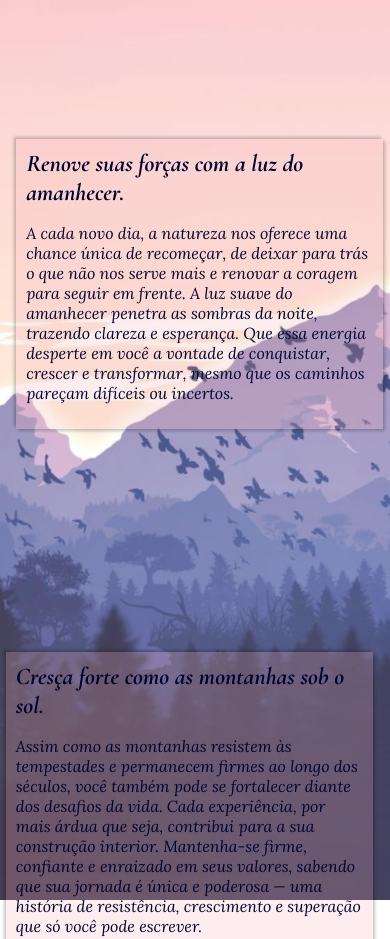
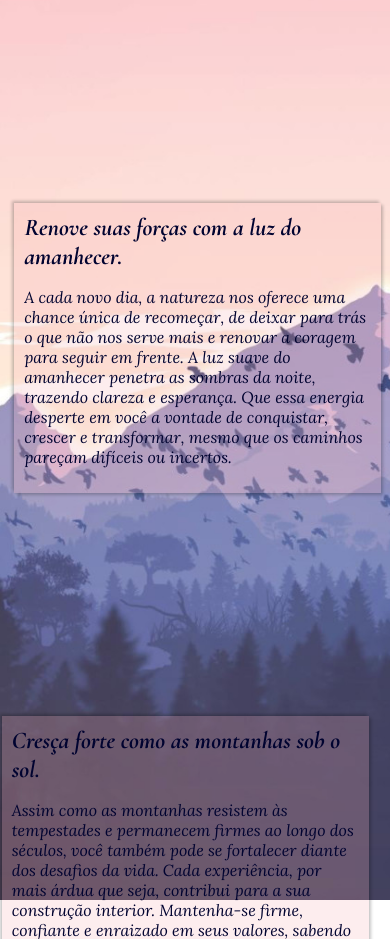
Before and after one commit to TiagoMateragia/montanha_paralaxe, a plain HTML site: page index.html in a window 390 px wide. Shown: the part 2600-3539 px from the top of the page. Drawn offline with Linux system fonts and the light colour scheme.

Commit message:
Manutenção Mobile 12
Manutenção sendo feita na responsividade mobile.

```diff
--- a/style.css
+++ b/style.css
@@ -194,12 +194,12 @@ p{
     .dia_texto{
         width: 347px;
         margin: -1.4em;
-        margin-top: 4em;
-        margin-left: -10px;
+        margin-top: 8em;
+        margin-left: -12px;
     }
     .dia_texto2{
         width: 347px;
         margin-top: -6em;
-        margin-left: -10px;
+        margin-left: -12px;
     }
 }
```
